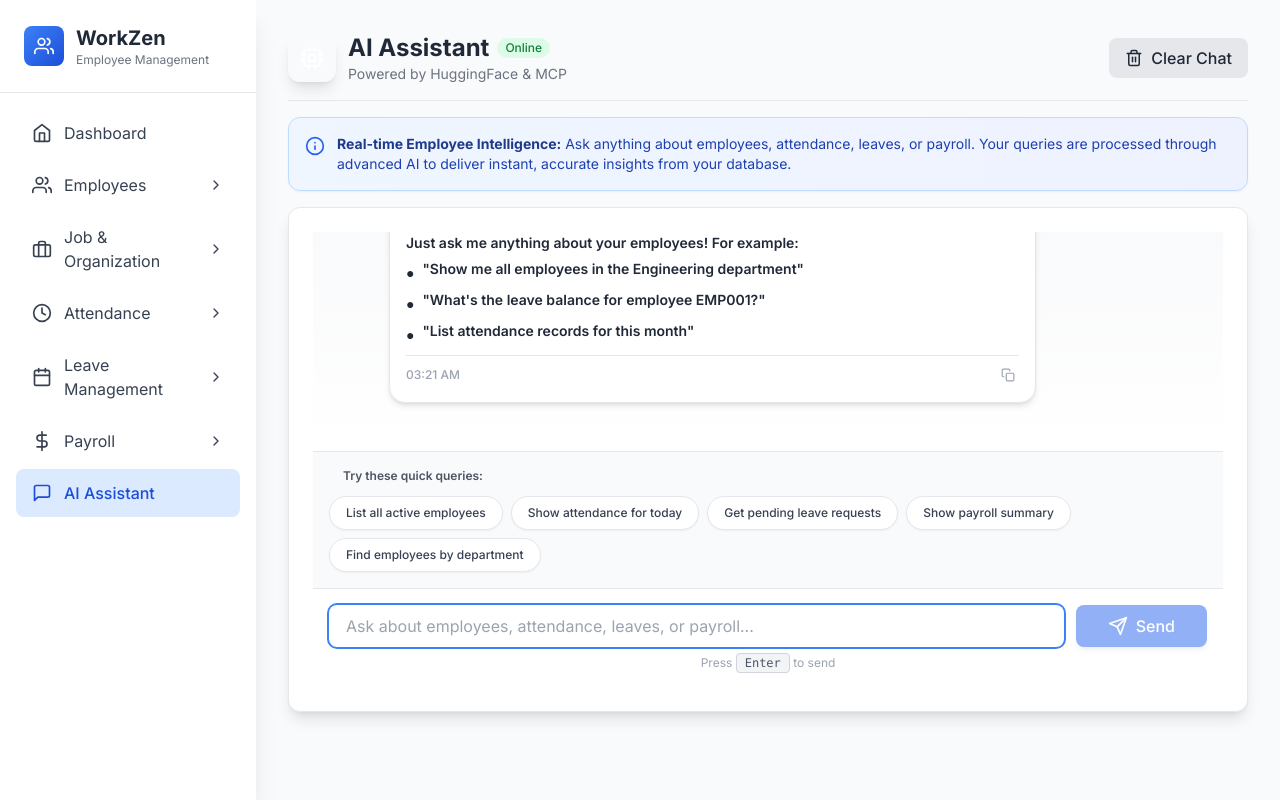
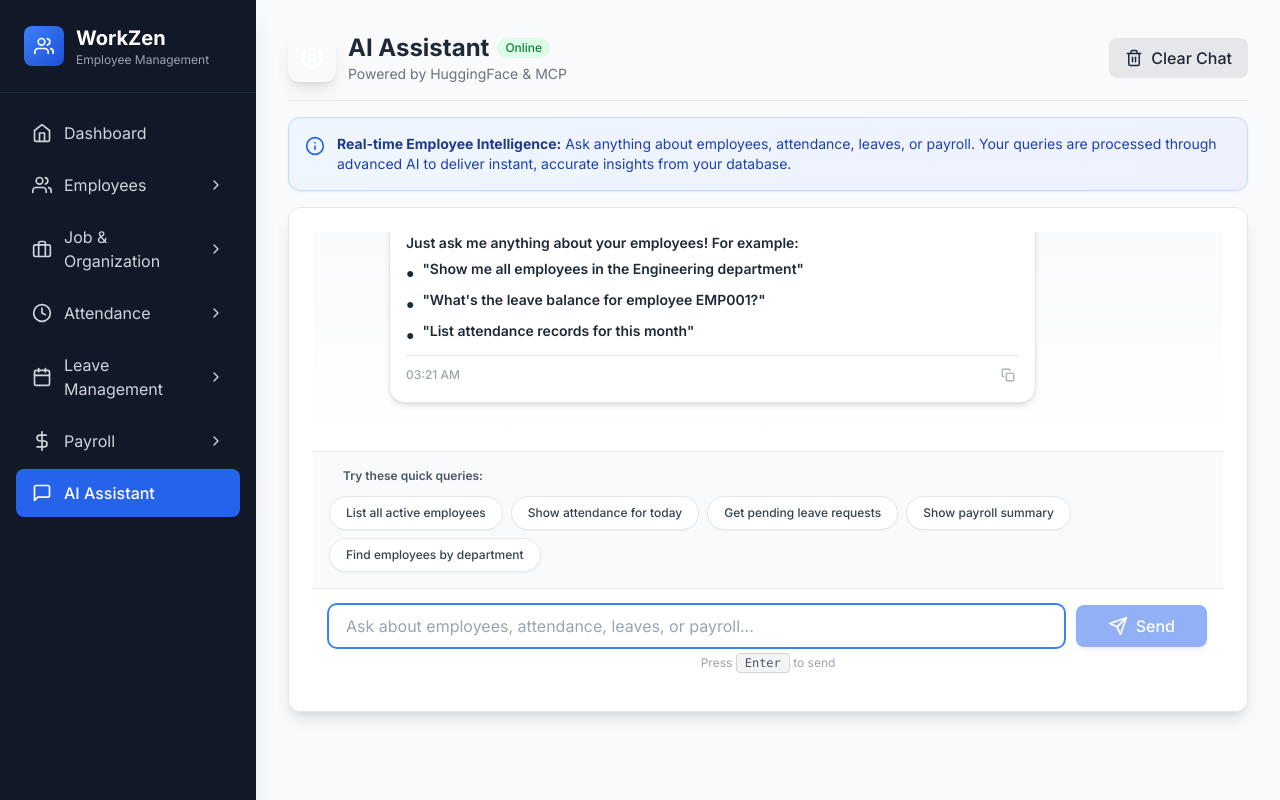
Before and after one commit to shiranthaDS/Work-Zen, a Next.js app in the folder frontend/: page /chat in a window 1280 px wide. Built offline with nearby package versions, Linux system fonts and the light colour scheme.

Commit message:
Update sidebar to dark theme with gray-900 background

```diff
--- a/frontend/src/components/Sidebar.tsx
+++ b/frontend/src/components/Sidebar.tsx
@@ -109,18 +109,18 @@ export default function Sidebar() {
 
       {/* Sidebar */}
       <aside className={`
-        fixed top-0 left-0 h-full w-64 bg-white shadow-xl z-40 transform transition-transform duration-300
+        fixed top-0 left-0 h-full w-64 bg-gray-900 shadow-xl z-40 transform transition-transform duration-300
         lg:translate-x-0
         ${isMobileMenuOpen ? 'translate-x-0' : '-translate-x-full'}
       `}>
-        <div className="p-6 border-b">
+        <div className="p-6 border-b border-gray-800">
           <Link href="/" className="flex items-center gap-3">
             <div className="w-10 h-10 bg-gradient-to-br from-primary-500 to-primary-700 rounded-lg flex items-center justify-center">
               <FiUsers className="text-white" size={20} />
             </div>
             <div>
-              <h1 className="font-bold text-xl text-gray-800">WorkZen</h1>
-              <p className="text-xs text-gray-500">Employee Management</p>
+              <h1 className="font-bold text-xl text-white">WorkZen</h1>
+              <p className="text-xs text-gray-400">Employee Management</p>
             </div>
           </Link>
         </div>
@@ -132,7 +132,7 @@ export default function Sidebar() {
                 <>
                   <button
                     onClick={() => toggleSubmenu(item.name)}
-                    className={`w-full sidebar-item ${isActive(item.href) ? 'sidebar-item-active' : ''}`}
+                    className={`w-full flex items-center gap-3 px-4 py-3 rounded-lg transition-colors ${isActive(item.href) ? 'bg-primary-600 text-white font-medium' : 'text-gray-300 hover:bg-gray-800 hover:text-white'}`}
                   >
                     <item.icon size={20} />
                     <span className="flex-1 text-left">{item.name}</span>
@@ -151,8 +151,8 @@ export default function Sidebar() {
                           onClick={() => setIsMobileMenuOpen(false)}
                           className={`block px-4 py-2 rounded-lg text-sm transition-colors
                             ${pathname === subItem.href
-                              ? 'bg-primary-100 text-primary-700 font-medium'
-                              : 'text-gray-600 hover:bg-gray-100'
+                              ? 'bg-primary-600 text-white font-medium'
+                              : 'text-gray-400 hover:bg-gray-800 hover:text-white'
                             }`}
                         >
                           {subItem.name}
@@ -165,7 +165,7 @@ export default function Sidebar() {
                 <Link
                   href={item.href}
                   onClick={() => setIsMobileMenuOpen(false)}
-                  className={`sidebar-item ${isActive(item.href) ? 'sidebar-item-active' : ''}`}
+                  className={`flex items-center gap-3 px-4 py-3 rounded-lg transition-colors ${isActive(item.href) ? 'bg-primary-600 text-white font-medium' : 'text-gray-300 hover:bg-gray-800 hover:text-white'}`}
                 >
                   <item.icon size={20} />
                   <span>{item.name}</span>
```
